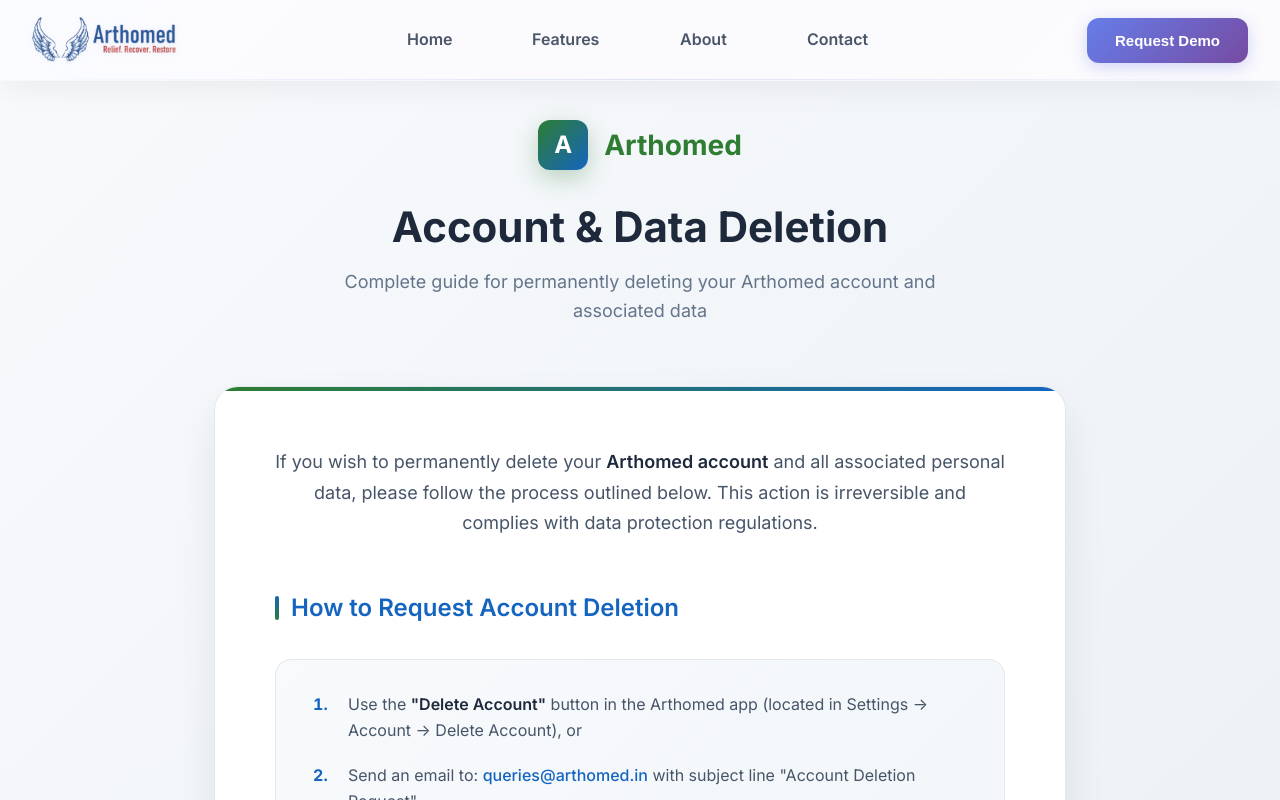
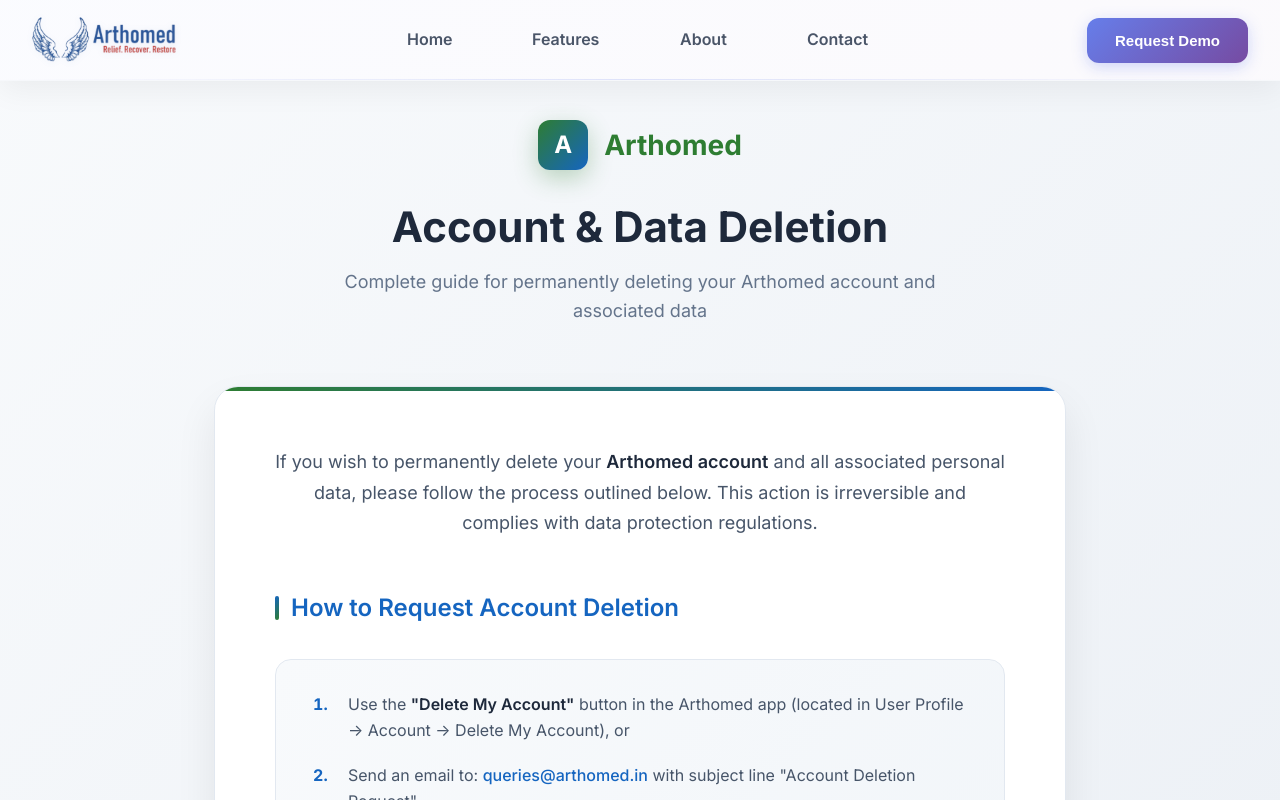
Before and after one commit to SanketsMane/Arthomed-Static, a React (Create React App) app: page /account-deletion in a window 1280 px wide. Shown: the top 800 px of the page. Built offline with nearby package versions, Linux system fonts and the light colour scheme.

Commit message:
Update AccountDeletion.jsx

```diff
--- a/src/components/AccountDeletion.jsx
+++ b/src/components/AccountDeletion.jsx
@@ -429,7 +429,7 @@
             <SectionHeading>How to Request Account Deletion</SectionHeading>
             <ProcessSteps>
               <StepsList>
-                <li>Use the <strong>"Delete Account"</strong> button in the Arthomed app (located in Settings → Account → Delete Account), or</li>
+                <li>Use the <strong>"Delete My Account"</strong> button in the Arthomed app (located in User Profile → Account → Delete My Account), or</li>
                 <li>Send an email to: <ContactLink href="mailto:queries@arthomed.in">queries@arthomed.in</ContactLink> with subject line "Account Deletion Request"</li>
                 <li>Include your <strong>registered mobile number</strong> or <strong>email address</strong> used for login verification</li>
                 <li>Clearly state: <strong>"I request permanent deletion of my account and all associated data"</strong></li>
@@ -508,7 +508,7 @@
             </ContactSection>
 
             <Note>
-              <strong>Legal Compliance:</strong> This account deletion process is provided by <strong>Nitinkumar Karoshi / Arthomed (Formonex Solutions PVT LTD)</strong> in compliance with Google Play Store policies, GDPR, and other applicable data protection regulations.
+              <strong>Legal Compliance:</strong> This account deletion process is provided by <strong>Nitinkumar Karoshi / Arthomed (Formonex Solutions Pvt Ltd)</strong> in compliance with Google Play Store policies, GDPR, and other applicable data protection regulations.
             </Note>
           </ContentCard>
         </motion.div>
```
